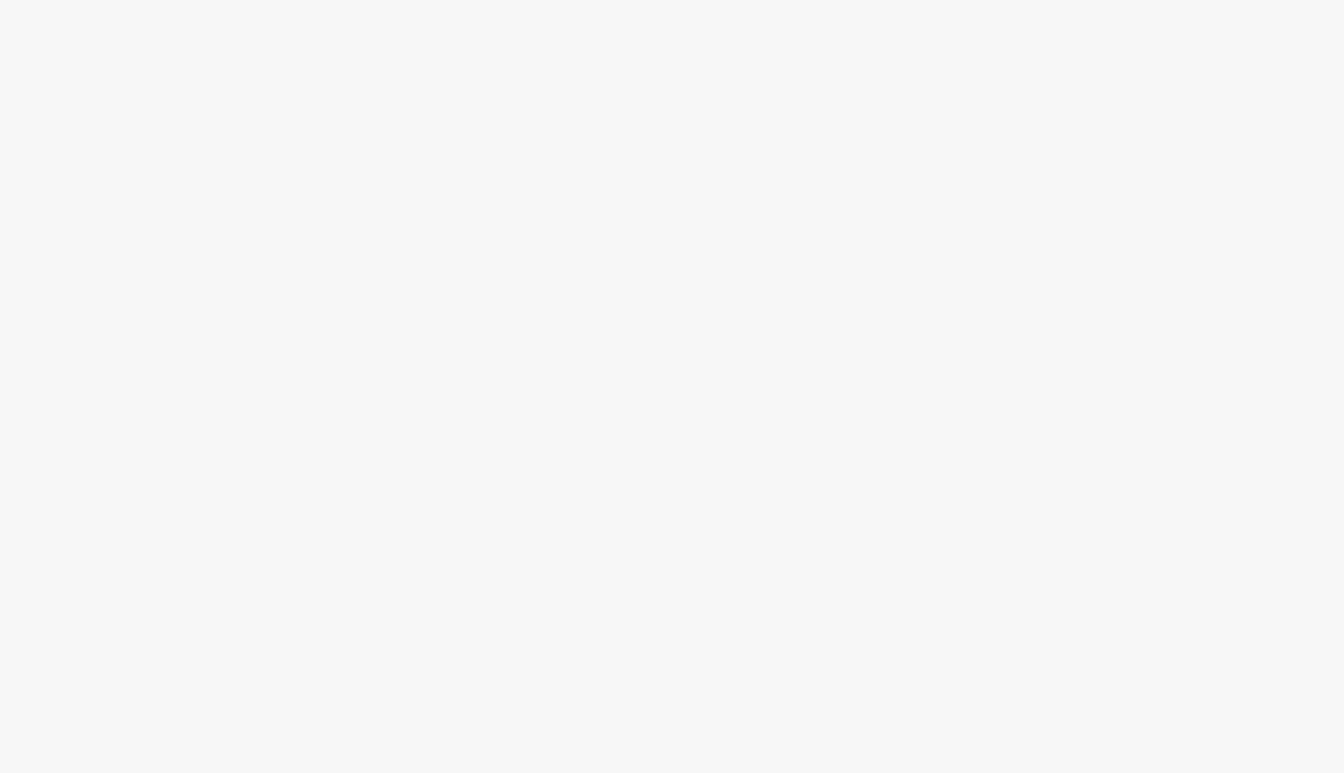
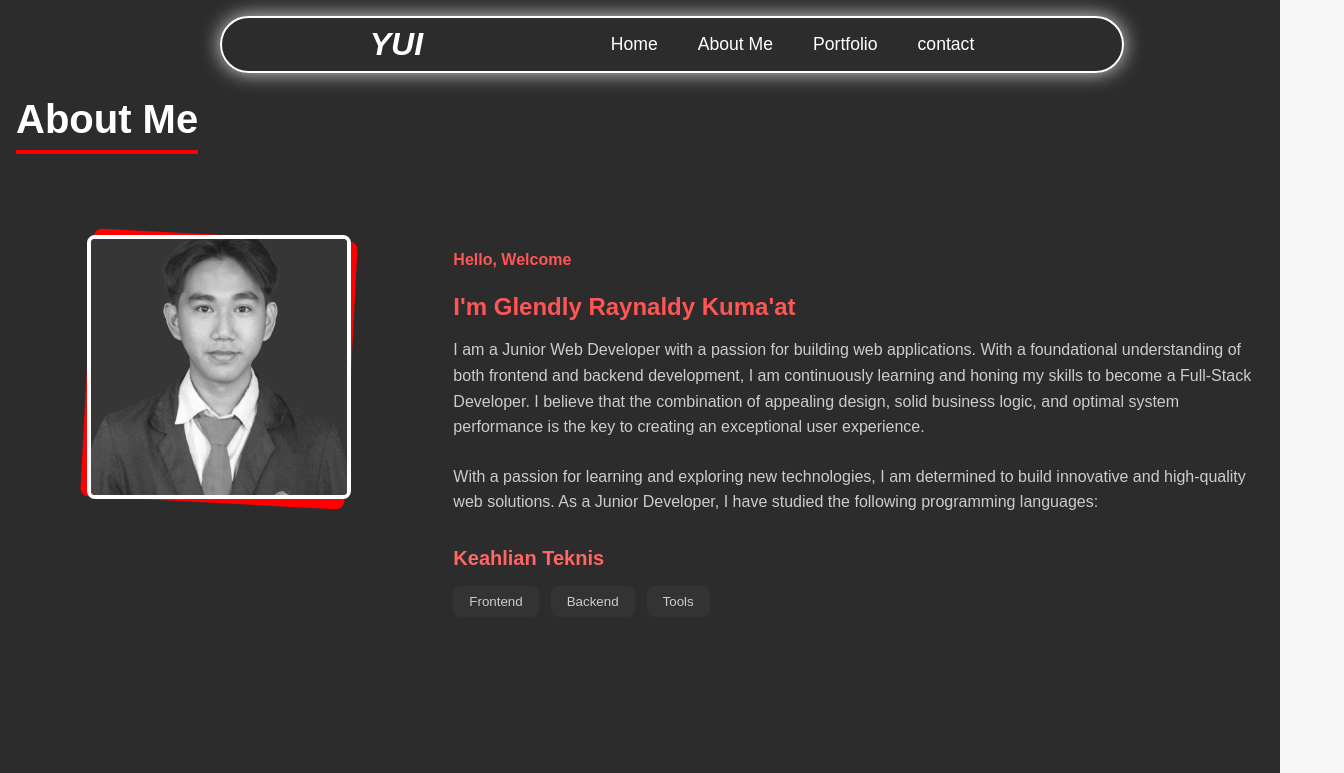
Before and after one commit to SuperHaze03/Portfolio, a React (Vite) app: page / in a window 1280 px wide. Shown: the top 773 px of the page, 1344 px wide, since content can reach past the window. Built offline with nearby package versions, Linux system fonts and the light colour scheme.

Commit message:
add config4

```diff
--- a/package.json
+++ b/package.json
@@ -18,7 +18,7 @@
     "tailwindcss": "^4.1.1",
     "vite": "^6.2.0"
   },
-  "homepage": "http://superhaze03.github.io/Portfolio/",
+  "homepage": "https://github.com/SuperHaze03/Portfolio",
   "dependencies": {
     "@emailjs/browser": "^4.4.1",
     "@react-three/drei": "^10.0.5",
--- a/src/app.jsx
+++ b/src/app.jsx
@@ -1,18 +1,17 @@
-import React from 'react'; // Pastikan React diimpor
+import React from 'react';
 import Navbar from './components/navbar';
-import Home from './pages/Home';
 import About from './pages/about';
-import Hero from "./components/Hero";
 import Projects from "./components/Projects";
-import Footer from "./components/Footer";
-
 import Contact from './pages/Contact';
-import './style.css';  // Impor file CSS
+import './style.css';
 import { BrowserRouter as Router, Routes, Route } from 'react-router-dom';
 
 function App() {
+  // Memeriksa jika aplikasi berjalan di localhost atau GitHub Pages
+  const basename = window.location.hostname === 'localhost' ? '' : '/portfolio';
+
   return (
-    <Router basename="/Portfolio"> {/* Menambahkan basename untuk subfolder */}
+    <Router basename={basename}>  {/* Menetapkan basename secara dinamis */}
       <div>
         <Navbar />
         <Routes>
```
